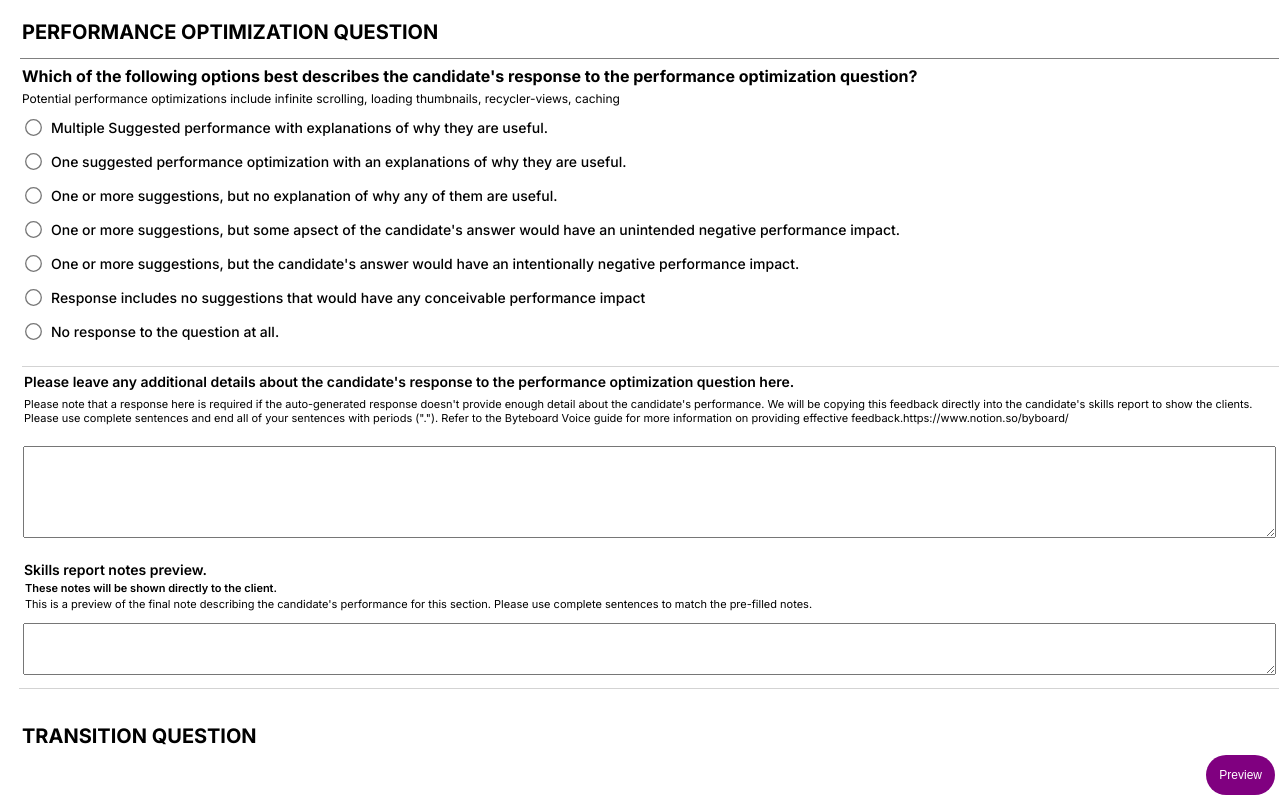
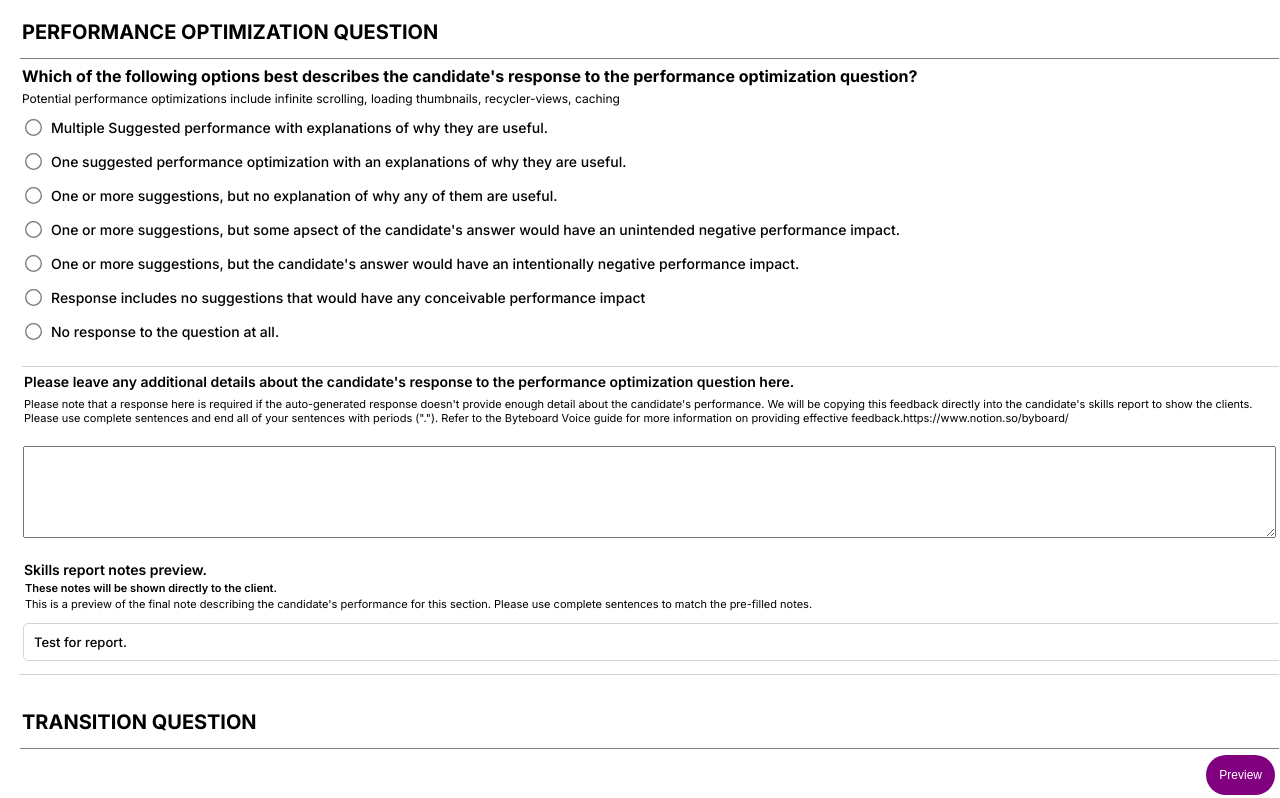
Before and after one commit to GiorgosMarga/form_upwork, a Next.js app: page / in a window 1280 px wide. Shown: the top 798 px of the page. Built offline with nearby package versions, Linux system fonts and the light colour scheme.

Commit message:
changed skil reprot input

```diff
--- a/components/FormQuestions.tsx
+++ b/components/FormQuestions.tsx
@@ -78,7 +78,7 @@ export const FormQuestions = ({title, disabled, index, subtitle, questions,quest
           {questions.map((question,index) => <FormChoice key={index} index={index.toString()} question={question}/>)}
 
           {showDetails && <AdditionalDetails title={title} detailsValue={additionalDetails}  changeDetails={onChangeDetailsHandler} />}
-          {showReport && <SkillReport skillsValue={skillReport} changeReport={onChangeReportHandler} disabled={disabled}/>}
+          {showReport && <SkillReport report={'Test for report.'} disabled={disabled}/>}
         </QuestionsForm>
       </div>
     </Container>
--- a/components/SkillReport.tsx
+++ b/components/SkillReport.tsx
@@ -32,7 +32,7 @@ import styled from "@emotion/styled";
   font-weight: bold;
 `;
 
-const DisabledTextArea = styled.div`
+const SkillReportDisabledArea = styled.div`
   display: flex;
   color: gray;
   justify-content: center;
@@ -44,13 +44,22 @@ const DisabledTextArea = styled.div`
   font-size: 13px;
   font-weight: 500;
 `
+const SkillReportArea = styled.div`
+  display: flex;
+  color: black;
+  margin-top: 10px;
+  border: 1px solid lightgrey;
+  padding: 10px;
+  border-radius: 5px;
+  font-size: 13px;
+  font-weight: 500;
+`
 interface Props {
-  skillsValue: string,
-  changeReport: (e:any) => void,
   disabled: boolean
+  report: string
 
 }
-const SkillReport = ({skillsValue,changeReport, disabled}: Props) => {
+const SkillReport = ({disabled, report}: Props) => {
   return (
     <Container>
       <H3>Skills report notes preview.</H3>
@@ -62,8 +71,8 @@ const SkillReport = ({skillsValue,changeReport, disabled}: Props) => {
           the pre-filled notes.
         </P>
       </SideNoteContainer>
-      {disabled ? <DisabledTextArea>
-        <p>No notes will be generated for this section.</p></DisabledTextArea> : <TextArea value={skillsValue} onChange={(e) => changeReport(e)}/>}
+      {disabled ? <SkillReportDisabledArea>
+        <p>No notes will be generated for this section.</p></SkillReportDisabledArea> : <SkillReportArea >{report}</SkillReportArea>}
 
     </Container>
   );
--- a/pages/index.tsx
+++ b/pages/index.tsx
@@ -54,8 +54,7 @@ const ButtonContainer = styled.div`
 interface Answers {
   [index: string]: {
     answer?: string,
-    details?: string,
-    skillReport?: string
+    details?: string
   }
 }
 
```
